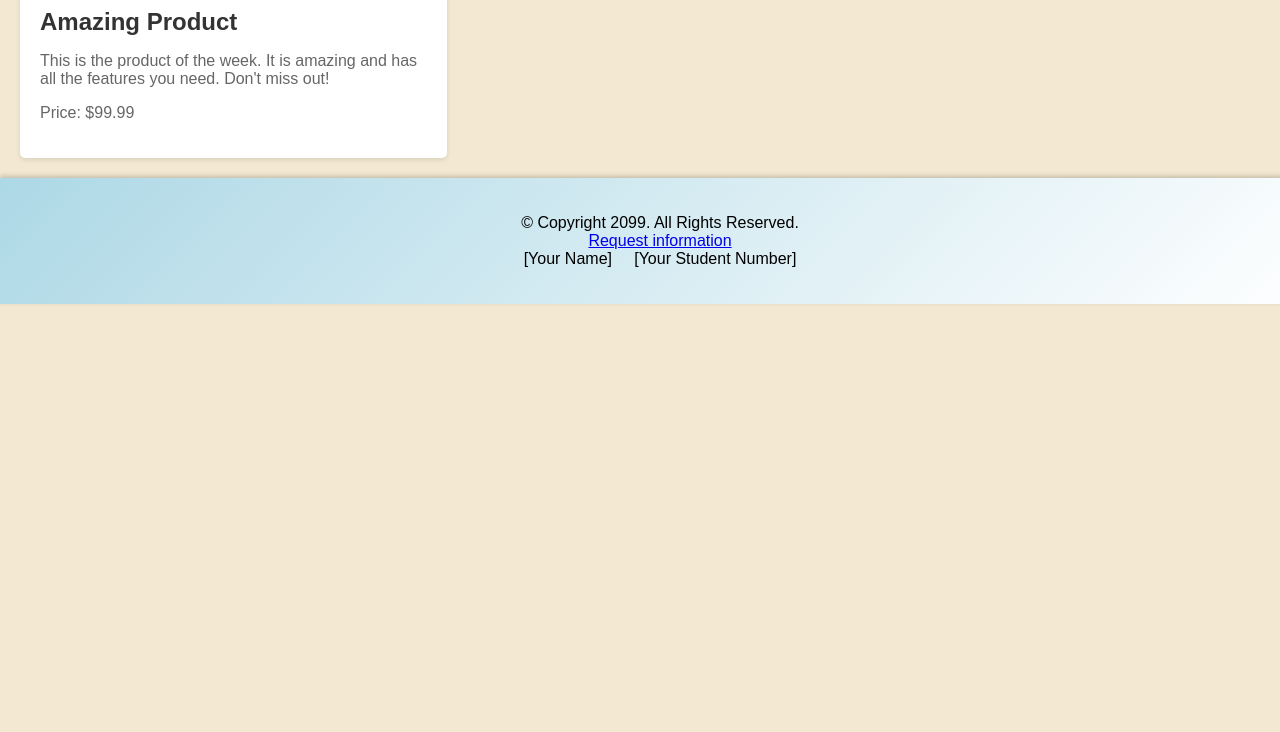
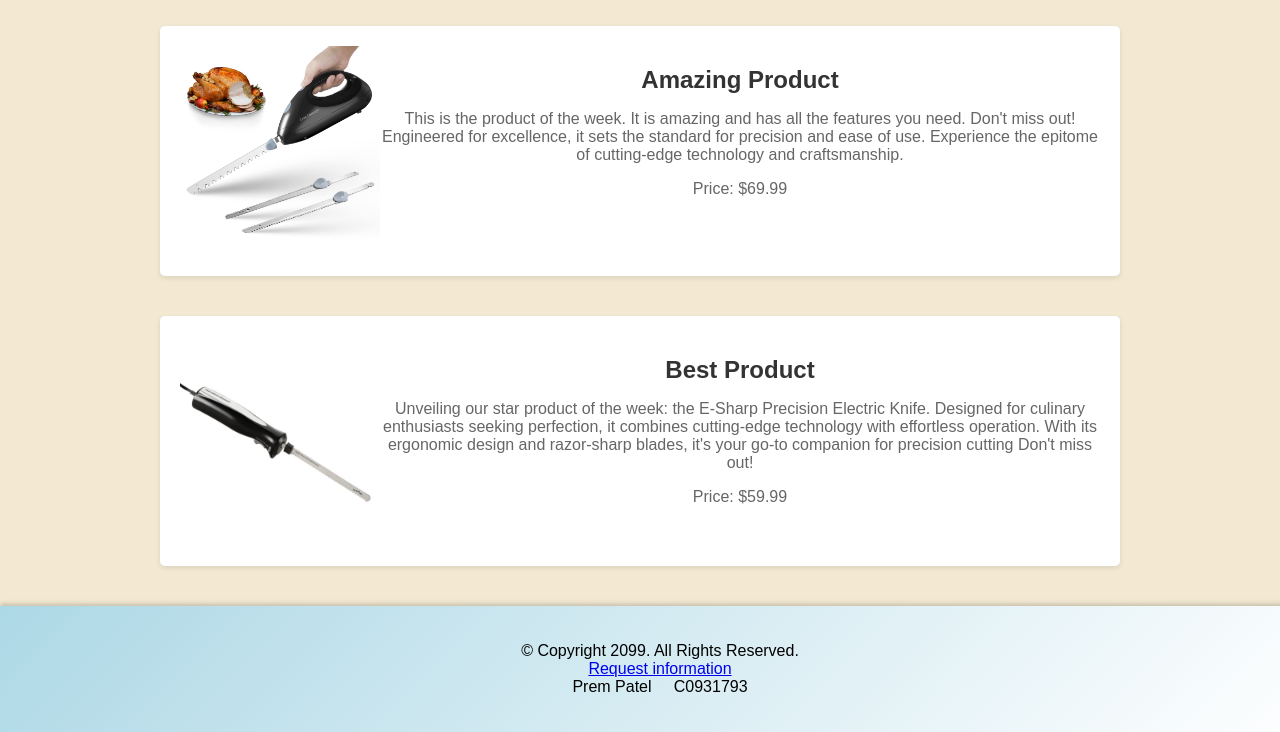
Before and after one commit to lcow2421/lcow2421.github.io, a plain HTML site: page specials.html in a window 1280 px wide. Shown: the part 330-1062 px from the top of the page. Before the commit the page ends 800 px from the top, so only its background shows below. Drawn offline with Linux system fonts and the light colour scheme.

Commit message:
one-final

```diff
--- a/css/style.css
+++ b/css/style.css
@@ -19,6 +19,7 @@ nav {
     background: linear-gradient(135deg, #add8e6, #ffffff);
     /* Gradient from Light Blue to White */
     padding: 10px;
+    font-size: large;
     text-align: center;
     box-shadow: 0 2px 5px rgba(0, 0, 0, 0.2);
 }
@@ -50,13 +51,45 @@ nav a:hover {
 }
 
 
-.product {
-    background-color: #fff;
+.take-tour-button {
+    display: inline-block;
+    padding: 10px 20px;
+    background-color: #00abf0;
+    color: #fff;
+    margin: 20px;
+    text-decoration: none;
+    font-size: 18px;
+    border-radius: 5px;
+    transition: background-color 0.3s ease;
+}
+
+
+.pr {
+    /* background-color: #ffffff; */
     /* White */
-    border-radius: 5px;
+    /* border-radius: 5px;
+    display: flex;
     padding: 20px;
     margin: 20px;
     width: calc(33.33% - 40px);
+    box-shadow: 0 2px 5px rgba(0, 0, 0, 0.1);
+    transition: transform 0.3s ease; */
+    max-width: 1000px;
+    margin: 20px auto;
+    padding: 0 20px;
+    display: flex;
+    flex-wrap: wrap;
+    justify-content: center;
+}
+
+.product {
+    background-color: #ffffff;
+    text-align: center;
+    border-radius: 5px;
+    display: flex;
+    padding: 20px;
+    margin: 20px;
+    width: 2000px;
     box-shadow: 0 2px 5px rgba(0, 0, 0, 0.1);
     transition: transform 0.3s ease;
 }
@@ -82,6 +115,10 @@ nav a:hover {
     color: #666;
 }
 
+#product-of-week {
+    text-align: center;
+}
+
 footer {
     background: linear-gradient(135deg, #add8e6, #ffffff);
     color: black;
--- a/specials.html
+++ b/specials.html
@@ -10,7 +10,9 @@
 
 <body>
     <header>
-        <img src="images/e-sharp_knives.png" alt="Company Banner" width="200" height="100">
+        <img src="images/e-sharp_knives.png" alt="Company Banner" width="130" height="130">
+        <h1></h1>
+
         <nav>
             <a href="index.html">Home</a> &nbsp; &nbsp;
             <a href="about.html">About</a> &nbsp; &nbsp;
@@ -23,23 +25,39 @@
         </nav>
     </header>
     <main>
-        <section id="product-of-week">
+        <div id="product-of-week">
             <h1>Product of the Week</h1>
-            <div class="product">
-                <img src="product-image.jpg" alt="Product Image" width="200" height="200">
-                <div class="product-details">
-                    <h2>Amazing Product</h2>
-                    <p>This is the product of the week. It is amazing and has all the features you need. Don't miss out!
-                    </p>
-                    <p>Price: $99.99</p>
+            <div class="pr">
+                <div class="product">
+                    <img src="images/knife1.jpg" alt="Knife 1" width="200" height="200">
+                    <div class="product-details">
+                        <h2>Amazing Product</h2>
+                        <p>This is the product of the week. It is amazing and has all the features you need. Don't miss
+                            out! Engineered for excellence, it sets the standard for precision and ease of use.
+                            Experience the epitome of cutting-edge technology and craftsmanship.
+                        </p>
+                        <p>Price: $69.99</p>
+                    </div>
+                </div>
+                <div class="product">
+                    <img src="images/knife2.jpg" alt="Knife 1" width="200" height="200">
+                    <div class="product-details">
+                        <h2>Best Product</h2>
+                        <p>Unveiling our star product of the week: the E-Sharp Precision Electric Knife. Designed for
+                            culinary enthusiasts seeking perfection, it combines cutting-edge technology with effortless
+                            operation. With its ergonomic design and razor-sharp blades, it's your go-to companion for
+                            precision cutting Don't miss out!
+                        </p>
+                        <p>Price: $59.99</p>
+                    </div>
                 </div>
             </div>
-        </section>
+        </div>
     </main>
     <footer>
         <p>&copy; Copyright 2099. All Rights Reserved.<br>
-            <a href="mailto:info@your_company_name.com">Request information</a><br>
-            [Your Name] &nbsp; &nbsp; [Your Student Number]
+            <a href="mailto:info@esharpknives.com">Request information</a><br>
+            Prem Patel &nbsp; &nbsp; C0931793
         </p>
     </footer>
 </body>
```
Also changed, not shown: index.html (+1 -1 lines), images/knife1.jpg (added), images/knife2.jpg (added).
